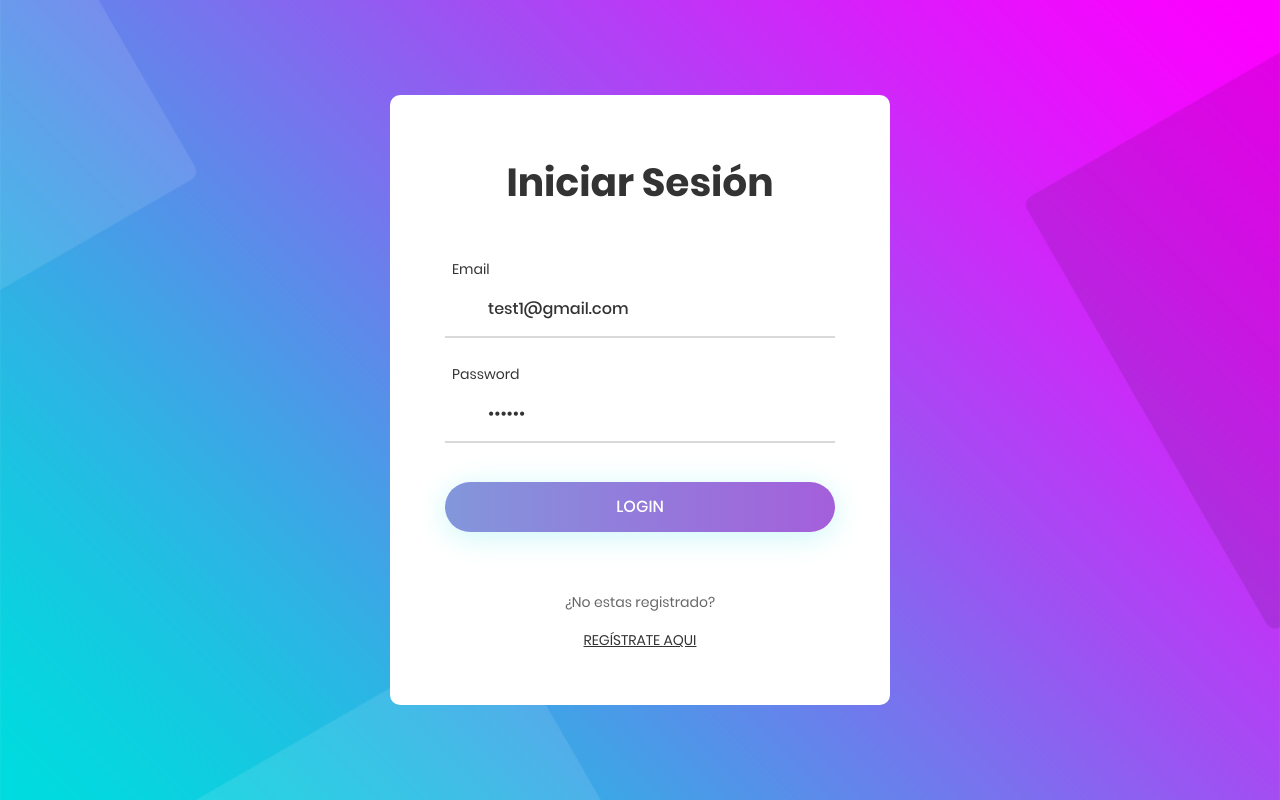
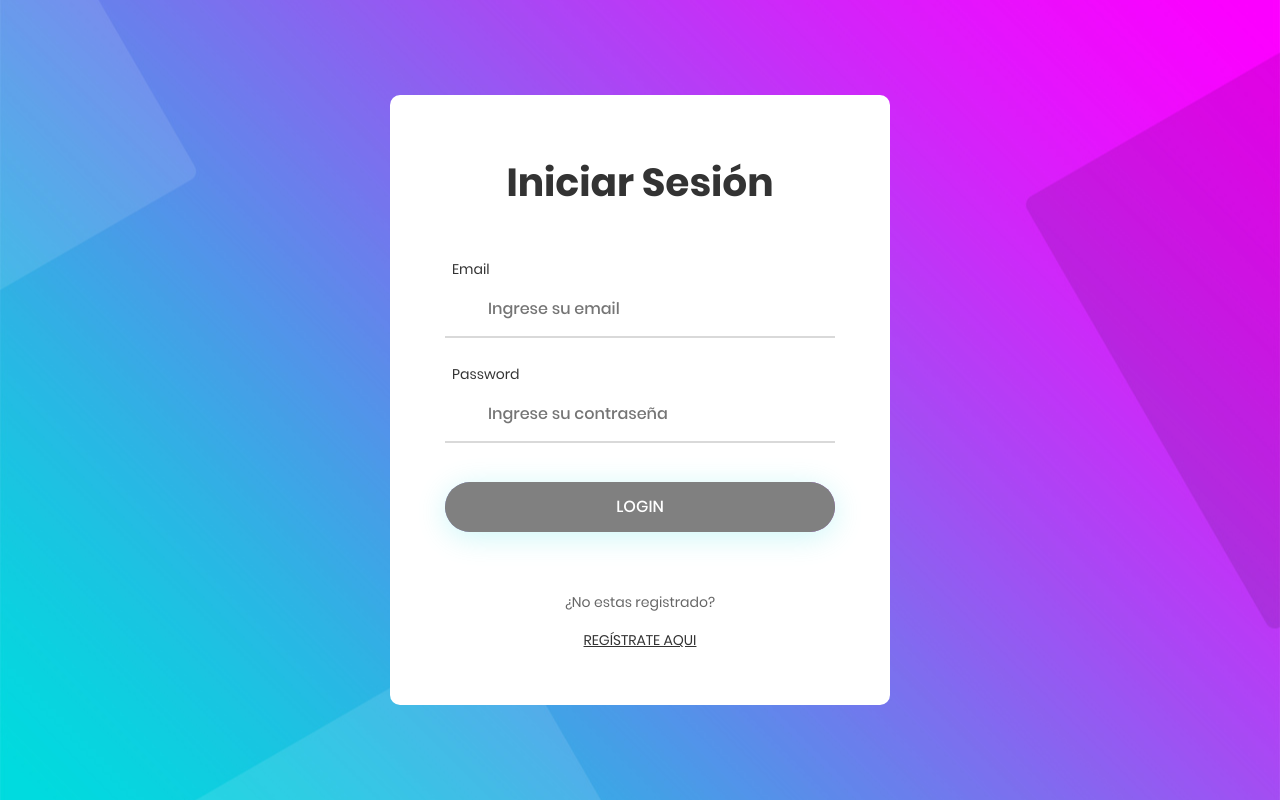
Before and after one commit to FerNanDoAnc/front-mean, an Angular app: page /auth/login in a window 1280 px wide. Built offline with nearby package versions, Linux system fonts and the light colour scheme.

Commit message:
valores por defectos deleted

```diff
--- a/src/app/auth/pages/login/login.component.ts
+++ b/src/app/auth/pages/login/login.component.ts
@@ -17,8 +17,8 @@ export class LoginComponent  {
   }
 
   miFormulario: FormGroup=this.fb.group({
-    email: ['test1@gmail.com',[Validators.required,Validators.email]],
-    password: ['123456',[Validators.required,Validators.minLength(6)]]
+    email: ['',[Validators.required,Validators.email]],
+    password: ['',[Validators.required,Validators.minLength(6)]]
   });
 
   constructor(
--- a/src/app/auth/pages/register/register.component.ts
+++ b/src/app/auth/pages/register/register.component.ts
@@ -16,9 +16,9 @@ export class RegisterComponent   {
   }
 
   miFormulario: FormGroup=this.fb.group({
-    name: ['Fernando',[Validators.required,Validators.maxLength(30)]],
-    email: ['test1@gmail.com',[Validators.required,Validators.email]],
-    password: ['123456',[Validators.required,Validators.minLength(6)]]
+    name: ['',[Validators.required,Validators.maxLength(30)]],
+    email: ['',[Validators.required,Validators.email]],
+    password: ['',[Validators.required,Validators.minLength(6)]]
   });
 
   constructor(
```
